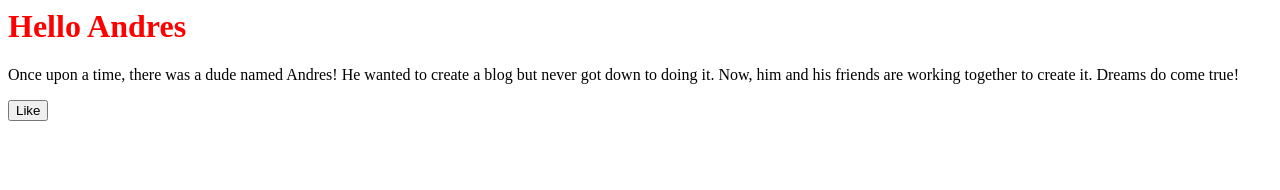
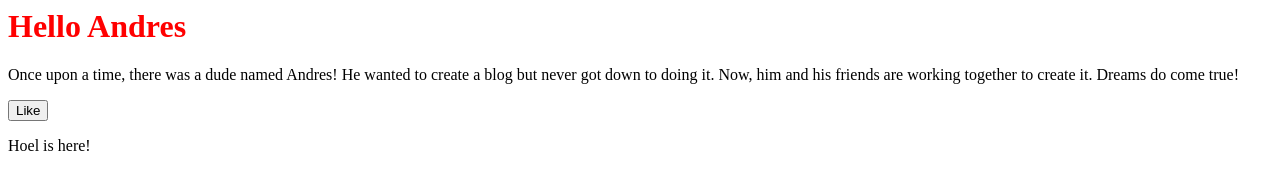
Before and after one commit to lmc110/andresession-blog, a website: page public/home.html in a window 1280 px wide. Drawn offline with nearby package versions, Linux system fonts and the light colour scheme.

Commit message:
added a paragraph

```diff
--- a/public/home.html
+++ b/public/home.html
@@ -13,7 +13,7 @@
 
       <div id="like_button_container"></div>
 
-
+      <p>Hoel is here!</p>
 
       <script src="https://unpkg.com/react@16/umd/react.production.min.js" ></script>
       <script src="https://unpkg.com/react-dom@16/umd/react-dom.production.min.js" ></script>
```
